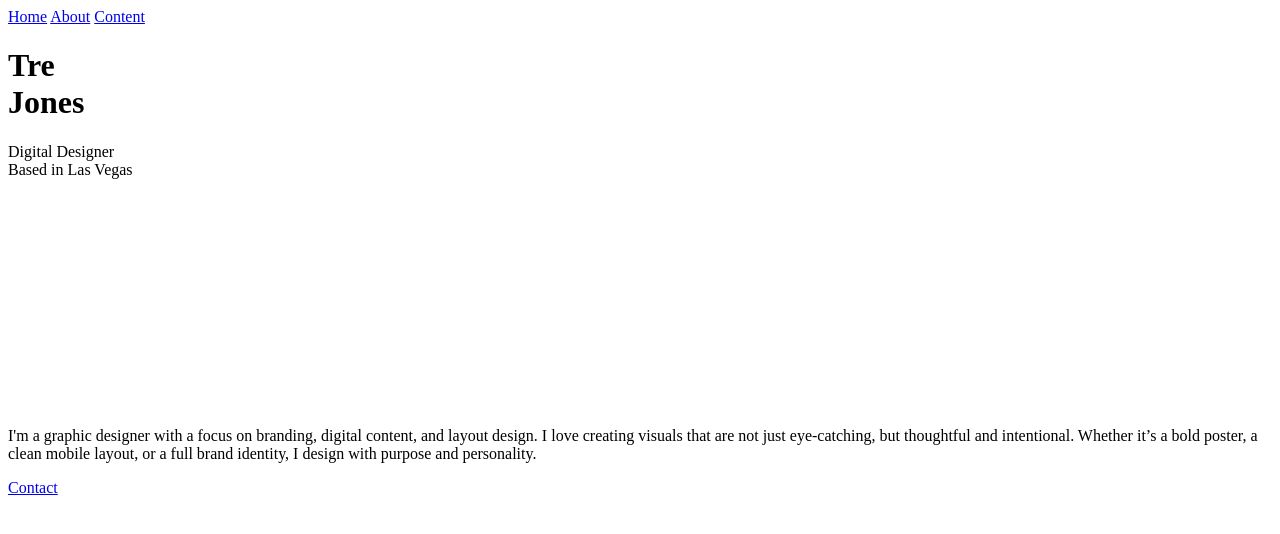
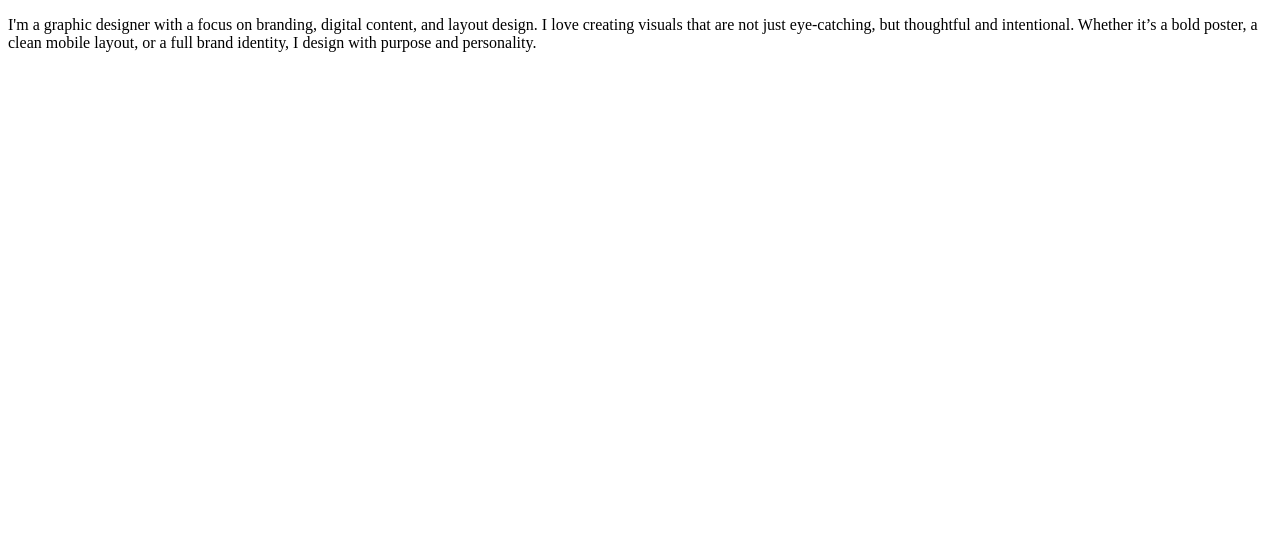
Before and after one commit to TreJpg/EXTRA-CREDIT, a plain HTML site: page index.html in a window 1280 px wide. Drawn offline with Linux system fonts and the light colour scheme.

Commit message:
removing refrenced HW

```diff
--- a/index.html
+++ b/index.html
@@ -8,49 +8,7 @@
   <meta name="viewport" content="width=device-width, initial-scale=1, minimum-scale=1" />
 
 
-<title>Trejpg</title>
-<meta
-content="-- Tre Jones Graphic Artist."
-/>
 
-
-
-<link rel="stylesheet" href="style.css" />
-</head>
-<body>
-
-<header>
-  <nav>
-  <a href="./index.html">Home</a>
-  <a href="./about me.html">About</a>
-  <a href="./content.html">Content</a>
-  </nav>
-</header>
-
-
-<main>
-
-
-  <div class="hero"><div class="hero-text">
-
-<h1 class="title">Tre <br>Jones</h1><p> Digital Designer  <br> Based in Las Vegas</p>
-
-</div>
-</div>
-<br>
-<br>
-<br>
-<br>
-<br>
-<br>
-<br>
-<br>
-<br>
-<br>
-<br>
-<br>
-
- <section class="intro">
 
     <p>
       I'm a graphic designer with a focus on branding, digital content, and layout design.
@@ -59,7 +17,3 @@ content="-- Tre Jones Graphic Artist."
     </p>
   </section>
 </main>
-
-<footer>
-  <a href="#">Contact</a>
-</footer>
```
